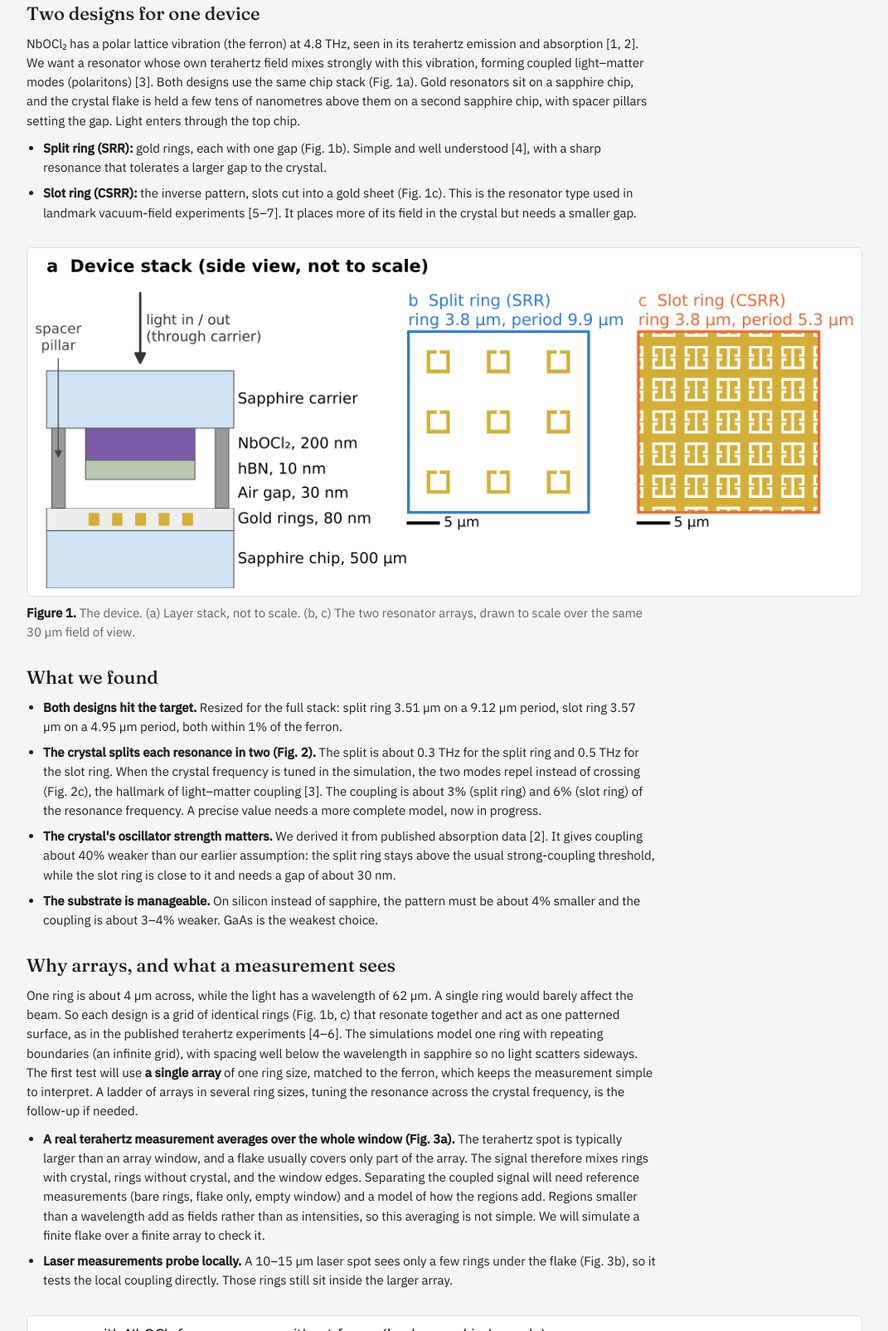
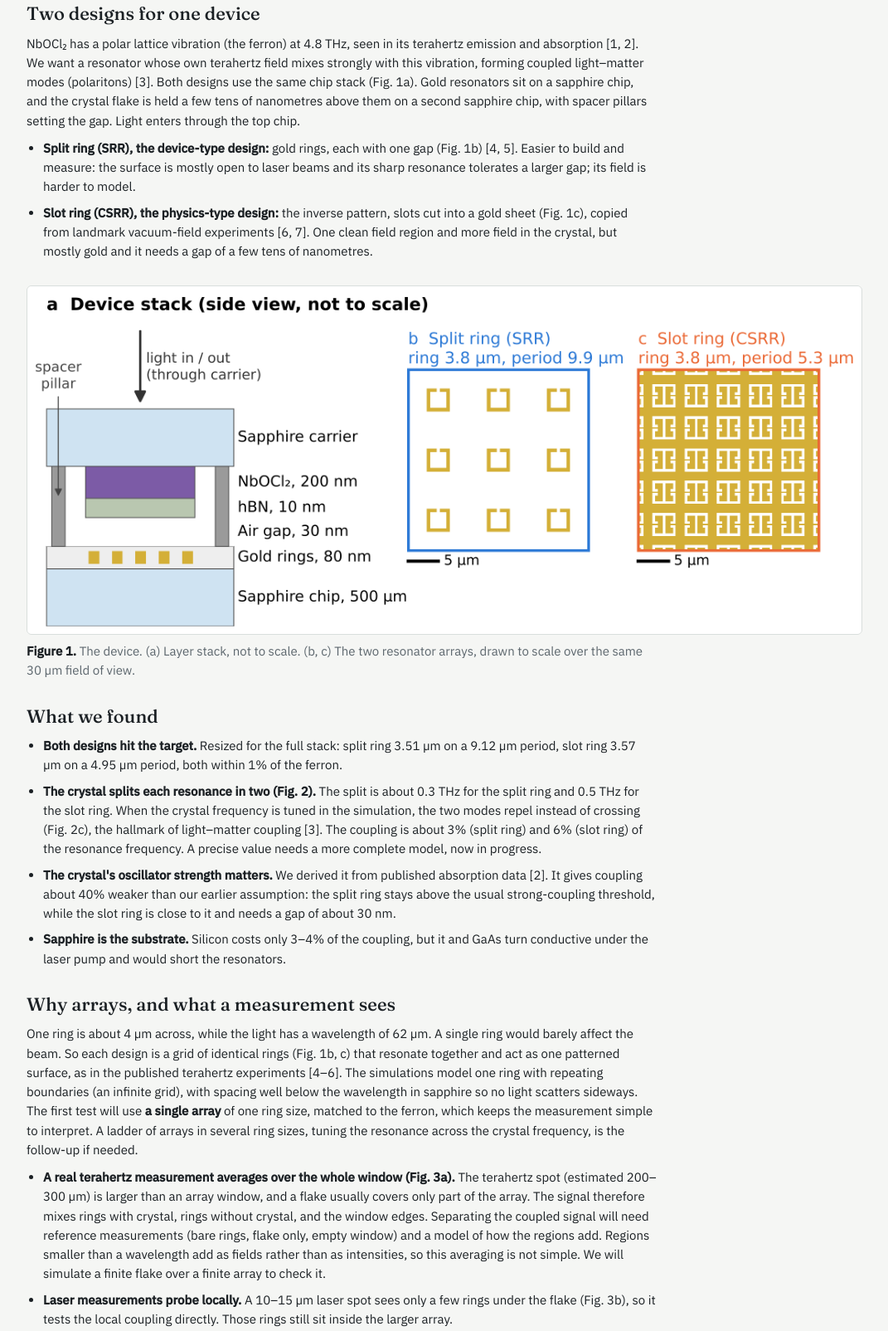
Before and after one commit to Po-ChangChen/cavsim-gallery, a plain HTML site: page index.html in a window 1280 px wide. Shown: the part 488-2092 px from the top of the page at 83% size, without its empty margins (104-1175 px from the left). Drawn offline with Linux system fonts and the light colour scheme.

Commit message:
Summary: design framing per collaborator (device vs physics type), sapphire substrate reason, THz spot estimate
Co-Authored-By: Claude Opus 5.5 <noreply@anthropic.com>
Claude-Session: https://claude.ai/code/session_01AW5zNXaVauRsMQ6Jd48Vr4

```diff
--- a/index.html
+++ b/index.html
@@ -93,7 +93,7 @@ a:focus-visible,video:focus-visible{outline:2px solid var(--gold);outline-offset
   h1{font-size:17pt} .block h2{font-size:12pt} .block{gap:4px} .block ul,.block ol{gap:3px}
   .figs{flex-direction:row;gap:12px;align-items:flex-start}
   .fig{flex:1 1 0;break-inside:avoid;gap:4px}
-  .fig img{border:none;width:70%;margin:0 auto}
+  .fig img{border:none;width:66%;margin:0 auto}
   .fig.narrow img{width:41%}
   .lede{font-size:10pt}
   .glance{padding:6px 10px;gap:2px 12px;background:none}
@@ -126,8 +126,8 @@ a:focus-visible,video:focus-visible{outline:2px solid var(--gold);outline-offset
     <h2 id="designs">Two designs for one device</h2>
     <p>NbOCl₂ has a polar lattice vibration (the ferron) at 4.8 THz, seen in its terahertz emission and absorption [1, 2]. We want a resonator whose own terahertz field mixes strongly with this vibration, forming coupled light–matter modes (polaritons) [3]. Both designs use the same chip stack (Fig. 1a). Gold resonators sit on a sapphire chip, and the crystal flake is held a few tens of nanometres above them on a second sapphire chip, with spacer pillars setting the gap. Light enters through the top chip.</p>
     <ul>
-      <li><strong>Split ring (SRR):</strong> gold rings, each with one gap (Fig. 1b). Simple and well understood [4], with a sharp resonance that tolerates a larger gap to the crystal.</li>
-      <li><strong>Slot ring (CSRR):</strong> the inverse pattern, slots cut into a gold sheet (Fig. 1c). This is the resonator type used in landmark vacuum-field experiments [5–7]. It places more of its field in the crystal but needs a smaller gap.</li>
+      <li><strong>Split ring (SRR), the device-type design:</strong> gold rings, each with one gap (Fig. 1b) [4, 5]. Easier to build and measure: the surface is mostly open to laser beams and its sharp resonance tolerates a larger gap; its field is harder to model.</li>
+      <li><strong>Slot ring (CSRR), the physics-type design:</strong> the inverse pattern, slots cut into a gold sheet (Fig. 1c), copied from landmark vacuum-field experiments [6, 7]. One clean field region and more field in the crystal, but mostly gold and it needs a gap of a few tens of nanometres.</li>
     </ul>
   </section>
 
@@ -142,7 +142,7 @@ a:focus-visible,video:focus-visible{outline:2px solid var(--gold);outline-offset
       <li><strong>Both designs hit the target.</strong> Resized for the full stack: split ring 3.51 µm on a 9.12 µm period, slot ring 3.57 µm on a 4.95 µm period, both within 1% of the ferron.</li>
       <li><strong>The crystal splits each resonance in two (Fig. 2).</strong> The split is about 0.3 THz for the split ring and 0.5 THz for the slot ring. When the crystal frequency is tuned in the simulation, the two modes repel instead of crossing (Fig. 2c), the hallmark of light–matter coupling [3]. The coupling is about 3% (split ring) and 6% (slot ring) of the resonance frequency. A precise value needs a more complete model, now in progress.</li>
       <li><strong>The crystal's oscillator strength matters.</strong> We derived it from published absorption data [2]. It gives coupling about 40% weaker than our earlier assumption: the split ring stays above the usual strong-coupling threshold, while the slot ring is close to it and needs a gap of about 30 nm.</li>
-      <li><strong>The substrate is manageable.</strong> On silicon instead of sapphire, the pattern must be about 4% smaller and the coupling is about 3–4% weaker. GaAs is the weakest choice.</li>
+      <li><strong>Sapphire is the substrate.</strong> Silicon costs only 3–4% of the coupling, but it and GaAs turn conductive under the laser pump and would short the resonators.</li>
     </ul>
   </section>
 
@@ -150,7 +150,7 @@ a:focus-visible,video:focus-visible{outline:2px solid var(--gold);outline-offset
     <h2 id="arrays">Why arrays, and what a measurement sees</h2>
     <p>One ring is about 4 µm across, while the light has a wavelength of 62 µm. A single ring would barely affect the beam. So each design is a grid of identical rings (Fig. 1b, c) that resonate together and act as one patterned surface, as in the published terahertz experiments [4–6]. The simulations model one ring with repeating boundaries (an infinite grid), with spacing well below the wavelength in sapphire so no light scatters sideways. The first test will use <strong>a single array</strong> of one ring size, matched to the ferron, which keeps the measurement simple to interpret. A ladder of arrays in several ring sizes, tuning the resonance across the crystal frequency, is the follow-up if needed.</p>
         <ul>
-      <li><strong>A real terahertz measurement averages over the whole window (Fig. 3a).</strong> The terahertz spot is typically larger than an array window, and a flake usually covers only part of the array. The signal therefore mixes rings with crystal, rings without crystal, and the window edges. Separating the coupled signal will need reference measurements (bare rings, flake only, empty window) and a model of how the regions add. Regions smaller than a wavelength add as fields rather than as intensities, so this averaging is not simple. We will simulate a finite flake over a finite array to check it.</li>
+      <li><strong>A real terahertz measurement averages over the whole window (Fig. 3a).</strong> The terahertz spot (estimated 200–300 µm) is larger than an array window, and a flake usually covers only part of the array. The signal therefore mixes rings with crystal, rings without crystal, and the window edges. Separating the coupled signal will need reference measurements (bare rings, flake only, empty window) and a model of how the regions add. Regions smaller than a wavelength add as fields rather than as intensities, so this averaging is not simple. We will simulate a finite flake over a finite array to check it.</li>
       <li><strong>Laser measurements probe locally.</strong> A 10–15 µm laser spot sees only a few rings under the flake (Fig. 3b), so it tests the local coupling directly. Those rings still sit inside the larger array.</li>
     </ul>
   </section>
@@ -162,7 +162,7 @@ a:focus-visible,video:focus-visible{outline:2px solid var(--gold);outline-offset
 
   <figure class="fig narrow">
     <img src="images/measurement.png" alt="Top view to scale: a terahertz spot hundreds of micrometres wide over a 70 micrometre window of split rings partly covered by a flake; and a 10 to 15 micrometre laser spot over a few rings under the flake." loading="lazy">
-    <figcaption><b>Figure 3.</b> What each measurement sees, drawn to scale (flake outline and terahertz spot size are illustrative). (a) Terahertz light passes only through the window in the gold layer and averages over rings with and without crystal. (b) A laser spot probes a few rings under the flake.</figcaption>
+    <figcaption><b>Figure 3.</b> What each measurement sees, drawn to scale (flake outline illustrative; terahertz spot size estimated). (a) Terahertz light passes only through the window in the gold layer and averages over rings with and without crystal. (b) A laser spot probes a few rings under the flake.</figcaption>
   </figure>
 
   <section class="block" aria-labelledby="checks">
```
Also changed, not shown: 1 other file.
